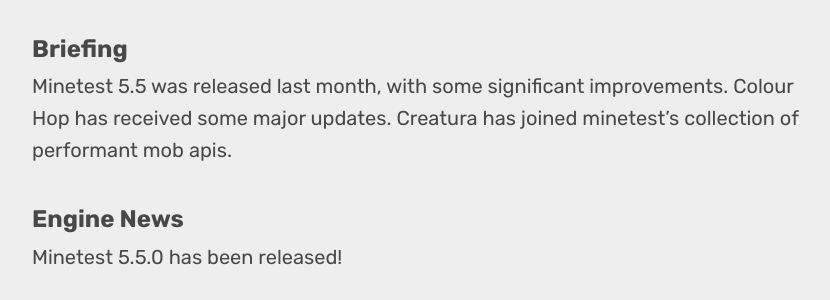
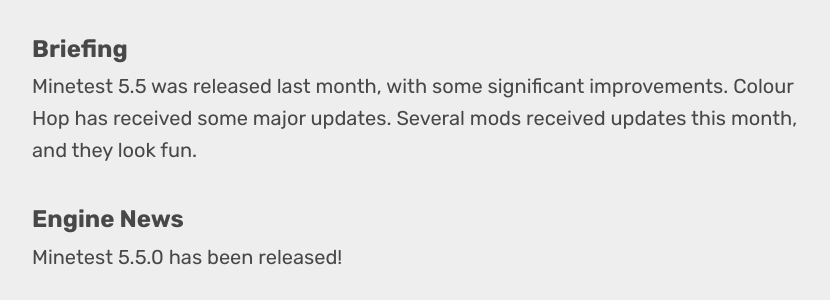
Before and after one commit to minetestblog/minetestblog.github.io, a Jekyll site: the page built from _posts/2022-02-26-Post01.markdown, in a window 1280 px wide and 900 px high, scrolled down 1094 px. Shown: the part 186-486 px from the top of the window, without its empty margins (224-1054 px from the left). Built offline with Jekyll 4.4.1, drawn with Linux system fonts in a browser that asks for light colours.

Commit message:
more tweaks

```diff
--- a/_posts/2022-02-26-Post01.markdown
+++ b/_posts/2022-02-26-Post01.markdown
@@ -18,7 +18,7 @@
 
 
 ## Briefing <a name="overview"></a>
-Minetest 5.5 was released last month, with some significant improvements. Colour Hop has received some major updates. Creatura has joined minetest's collection of performant mob apis.
+Minetest 5.5 was released last month, with some significant improvements. Colour Hop has received some major updates. Several mods received updates this month, and they look fun.
 
 ## Engine News <a name="engine"></a>
 
```
